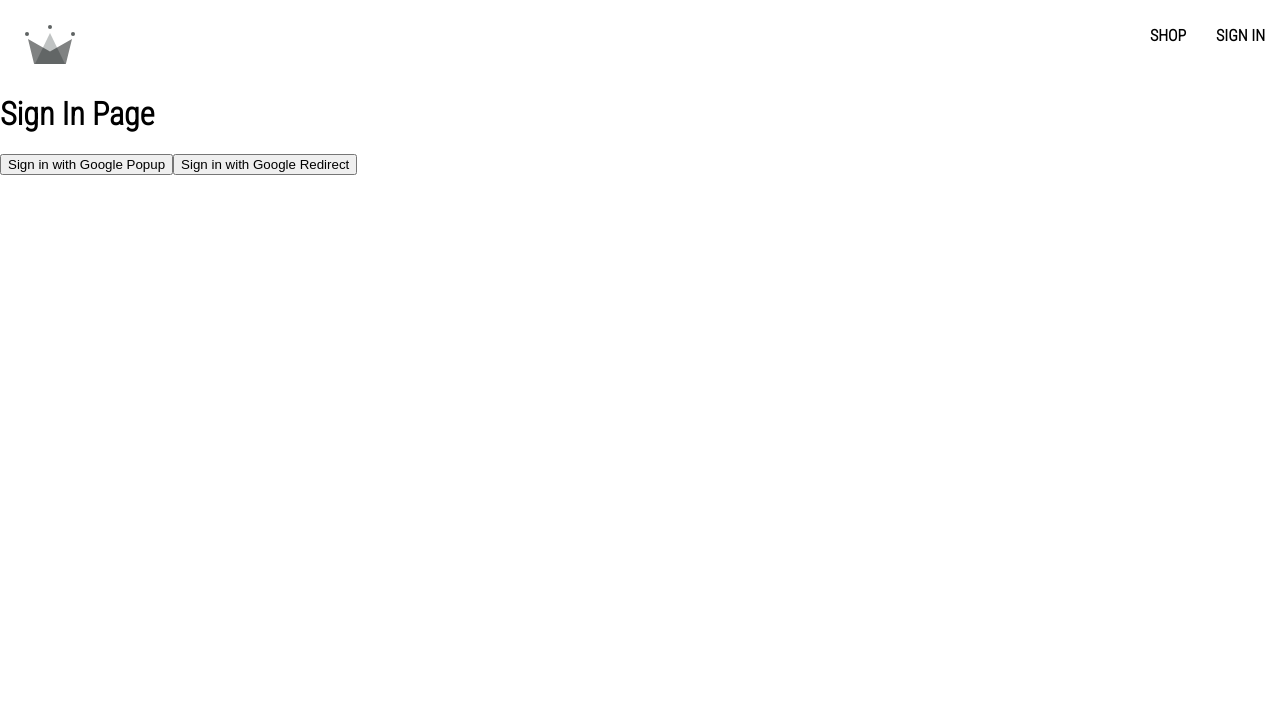
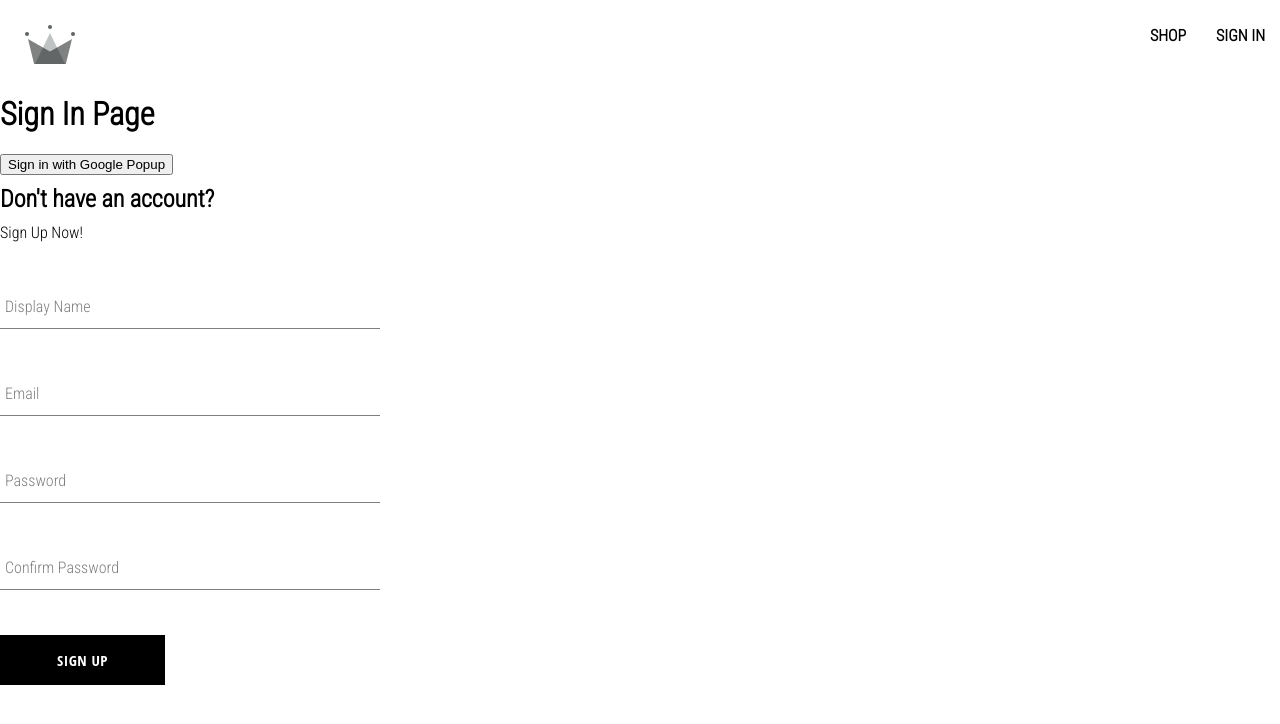
Before and after one commit to swissarmynick/looney-gear, a React (Create React App) app: page /sign-in in a window 1280 px wide. Shown: the top 724 px of the page. Built offline with nearby package versions, Linux system fonts and the light colour scheme; the HTML template or start-up script is replaced by a standard one.

Commit message:
Added SignupForm, FormInput, and Button components.

```diff
--- /dev/null
+++ b/src/components/button/button.component.jsx
@@ -0,0 +1,18 @@
+import './button.styles.scss';
+
+const BUTTON_TYPE_CLASSES = {
+    google: 'google-sign-in',
+    inverted: 'inverted',
+}
+
+const Button = ({ children, buttonType, ...otherProps }) => {
+    return (
+        <button
+            className={`button-container ${BUTTON_TYPE_CLASSES[buttonType]}`}
+            {...otherProps}>
+                {children}
+        </button>
+     );
+}
+
+export default Button;
--- /dev/null
+++ b/src/components/button/button.styles.scss
@@ -0,0 +1,46 @@
+.button-container {
+    min-width: 165px;
+    width: auto;
+    height: 50px;
+    letter-spacing: 0.5px;
+    line-height: 50px;
+    padding: 0 35px 0 35px;
+    font-size: 15px;
+    background-color: black;
+    color: white;
+    text-transform: uppercase;
+    font-family: 'Open Sans Condensed';
+    font-weight: bolder;
+    border: none;
+    cursor: pointer;
+    display: flex;
+    justify-content: center;
+
+    &:hover {
+      background-color: white;
+      color: black;
+      border: 1px solid black;
+    }
+
+    &.google-sign-in {
+      background-color: #4285f4;
+      color: white;
+
+      &:hover {
+        background-color: #357ae8;
+        border: none;
+      }
+    }
+
+    &.inverted {
+      background-color: white;
+      color: black;
+      border: 1px solid black;
+
+      &:hover {
+        background-color: black;
+        color: white;
+        border: none;
+      }
+    }
+  }
--- /dev/null
+++ b/src/components/form-input/form-input.component.jsx
@@ -0,0 +1,16 @@
+import './form-input.styles.scss';
+
+const FormInput = ({ label, ...otherProps }) => {
+    return (
+        <div className="group">
+            <input className="form-input" {...otherProps}/>
+            {label && (
+                <label className={`${otherProps.value.length ? 'shrink' : ''} form-input-label`}>
+                    {label}
+                </label>
+            )}
+        </div>
+     );
+}
+
+export default FormInput;
--- /dev/null
+++ b/src/components/form-input/form-input.styles.scss
@@ -0,0 +1,54 @@
+$sub-color: grey;
+$main-color: black;
+
+@mixin shrinkLabel {
+  top: -14px;
+  font-size: 12px;
+  color: $main-color;
+}
+
+.group {
+  position: relative;
+  margin: 45px 0;
+
+  .form-input {
+    background: none;
+    background-color: white;
+    color: $sub-color;
+    font-size: 18px;
+    padding: 10px 10px 10px 5px;
+    display: block;
+    width: 100%;
+    border: none;
+    border-radius: 0;
+    border-bottom: 1px solid $sub-color;
+    margin: 25px 0;
+
+    &:focus {
+      outline: none;
+    }
+
+    &:focus ~ .form-input-label {
+      @include shrinkLabel();
+    }
+  }
+
+  input[type='password'] {
+    letter-spacing: 0.3em;
+  }
+
+  .form-input-label {
+    color: $sub-color;
+    font-size: 16px;
+    font-weight: normal;
+    position: absolute;
+    pointer-events: none;
+    left: 5px;
+    top: 10px;
+    transition: 300ms ease all;
+
+    &.shrink {
+      @include shrinkLabel();
+    }
+  }
+}
--- /dev/null
+++ b/src/components/sign-up-form/sign-up-form.component.jsx
@@ -0,0 +1,102 @@
+import { useState } from "react";
+import { createAuthUserWithEmailAndPassword, createUserDocumentFromAuth } from "../../utils/firebase/firebase.utils";
+import FormInput from "../form-input/form-input.component";
+import Button from "../button/button.component";
+import './sign-up-form.styles.scss';
+
+
+const defaultFormFields = {
+    displayName: '',
+    email: '',
+    password: '',
+    confirmPassword: '',
+}
+
+const SignUpForm = () => {
+
+    const [formFields, setFormFields] = useState(defaultFormFields);
+    const { displayName, email, password, confirmPassword } = formFields;
+
+    const resetFormFields = () => {
+        setFormFields(defaultFormFields);
+    }
+
+    const handleSubmit = async (event) => {
+        event.preventDefault();
+        //confirm password matches
+        if (password != confirmPassword) {
+            alert('Passwords do not match.');
+            return;
+        }
+        //authenticate user with email and password
+        try {
+            const { user } = await createAuthUserWithEmailAndPassword(email, password);
+
+            await createUserDocumentFromAuth(user, {displayName});
+
+            resetFormFields();
+
+        } catch (error) {
+            if (error.code = 'auth/email-already-in-use') {
+                alert('Cannot create user. Email already in use.');
+            }
+            console.log("Error creating user.", error)
+        }
+        //create user document based on what createAuthUserWithEmailAndPassword returns
+    }
+
+    const handleChange = (event) => {
+        const { name, value } = event.target;
+
+        setFormFields({ ...formFields, [name]: value });
+    }
+
+    return (
+        <div className="sign-up-container">
+            <h2>Don't have an account?</h2>
+            <span>Sign Up Now!</span>
+            <form onSubmit={handleSubmit}>
+                <FormInput
+                    label="Display Name"
+                    type="text"
+                    required
+                    onChange={handleChange}
+                    name="displayName"
+                    value={displayName}
+                />
+
+                <FormInput
+                    label="Email"
+                    type="email"
+                    required
+                    onChange={handleChange}
+                    name="email"
+                    value={email}
+                />
+
+                <FormInput
+                    label="Password"
+                    type="password"
+                    required
+                    onChange={handleChange}
+                    name="password"
+                    value={password}
+                />
+
+                <FormInput
+                    label="Confirm Password"
+                    type="password"
+                    required
+                    onChange={handleChange}
+                    name="confirmPassword"
+                    value={confirmPassword}
+                />
+
+                <Button type="submit">Sign Up</Button>
+
+            </form>
+        </div>
+     );
+}
+
+export default SignUpForm;
--- /dev/null
+++ b/src/components/sign-up-form/sign-up-form.styles.scss
@@ -0,0 +1,9 @@
+.sign-up-container {
+    display: flex;
+    flex-direction: column;
+    width: 380px;
+
+    h2 {
+       margin: 10px 0;
+    }
+}
--- a/src/routes/sign-in/sign-in.component.jsx
+++ b/src/routes/sign-in/sign-in.component.jsx
@@ -1,29 +1,18 @@
-import { auth, signInWithGooglePopup, signInWithGoogleRedirect, createUserDocumentFromAuth } from "../../utils/firebase/firebase.utils";
-
-import { useEffect } from "react";
-import { getRedirectResult } from "firebase/auth"
+import { signInWithGooglePopup, createUserDocumentFromAuth } from "../../utils/firebase/firebase.utils";
+import SignUpForm from "../../components/sign-up-form/sign-up-form.component";
 
 const SignIn = () => {
-    useEffect (async () => {
-        const response = await getRedirectResult(auth);
-        if (response) {
-            const userDocRef =  await createUserDocumentFromAuth(response.user);
-        }
-    }, []); //empty array means run once when SignIn component is mounted.
-
 
     const logGoogleUser = async () => {
         const response = await signInWithGooglePopup();
-        console.log(response, 'Response from firebase signInWithPopup(auth, provider) method.');
-        const userDocRef =  await createUserDocumentFromAuth(response.user); //user object from response above is passed to firebase.utils to extrat UID
+        const userDocRef =  await createUserDocumentFromAuth(response.user);
     }
-
 
     return (
         <div>
             <h1>Sign In Page</h1>
             <button onClick={logGoogleUser}>Sign in with Google Popup</button>
-            <button onClick={signInWithGoogleRedirect}>Sign in with Google Redirect</button>
+            <SignUpForm />
         </div>
      );
 }
--- a/src/utils/firebase/firebase.utils.jsx
+++ b/src/utils/firebase/firebase.utils.jsx
@@ -1,6 +1,6 @@
 
 import { initializeApp } from "firebase/app";
-import { getAuth, signInWithPopup, signInWithRedirect, GoogleAuthProvider } from 'firebase/auth';
+import { getAuth, signInWithPopup, GoogleAuthProvider, createUserWithEmailAndPassword } from 'firebase/auth';
 import { getFirestore, doc, getDoc, setDoc } from 'firebase/firestore';
 
 const firebaseConfig = {
@@ -22,18 +22,13 @@
 
 export const auth = getAuth();
 export const signInWithGooglePopup = () => signInWithPopup(auth, googleProvider);
-export const signInWithGoogleRedirect = () => signInWithRedirect(auth, googleProvider);
 export const db = getFirestore();
 
-export const createUserDocumentFromAuth = async (userAuth) => {
-    console.log(userAuth, '');
+export const createUserDocumentFromAuth = async (userAuth, additionalInformation = {}) => {
+    if (!userAuth) return;
 
     const userDocRef = doc(db, 'users', userAuth.uid);
-    console.log(userDocRef);
-
     const userSnapshot = await getDoc(userDocRef);
-    console.log(userSnapshot);
-    console.log(userSnapshot.exists());
 
     if (!userSnapshot.exists()) {
         const { displayName, email } = userAuth;
@@ -43,12 +38,19 @@
             await setDoc(userDocRef, {
                 displayName,
                 email,
-                createdAt
+                createdAt,
+                ...additionalInformation
             });
         } catch (error) {
             console.log('Error creating new user', error.message)
         }
     }
 
-    return userDocRef; //else return existing user ref
+    return userDocRef;
+};
+
+export const createAuthUserWithEmailAndPassword = async (email, password) => {
+    if (!email || !password) return;
+
+    return await  createUserWithEmailAndPassword(auth, email, password)
 }
```
